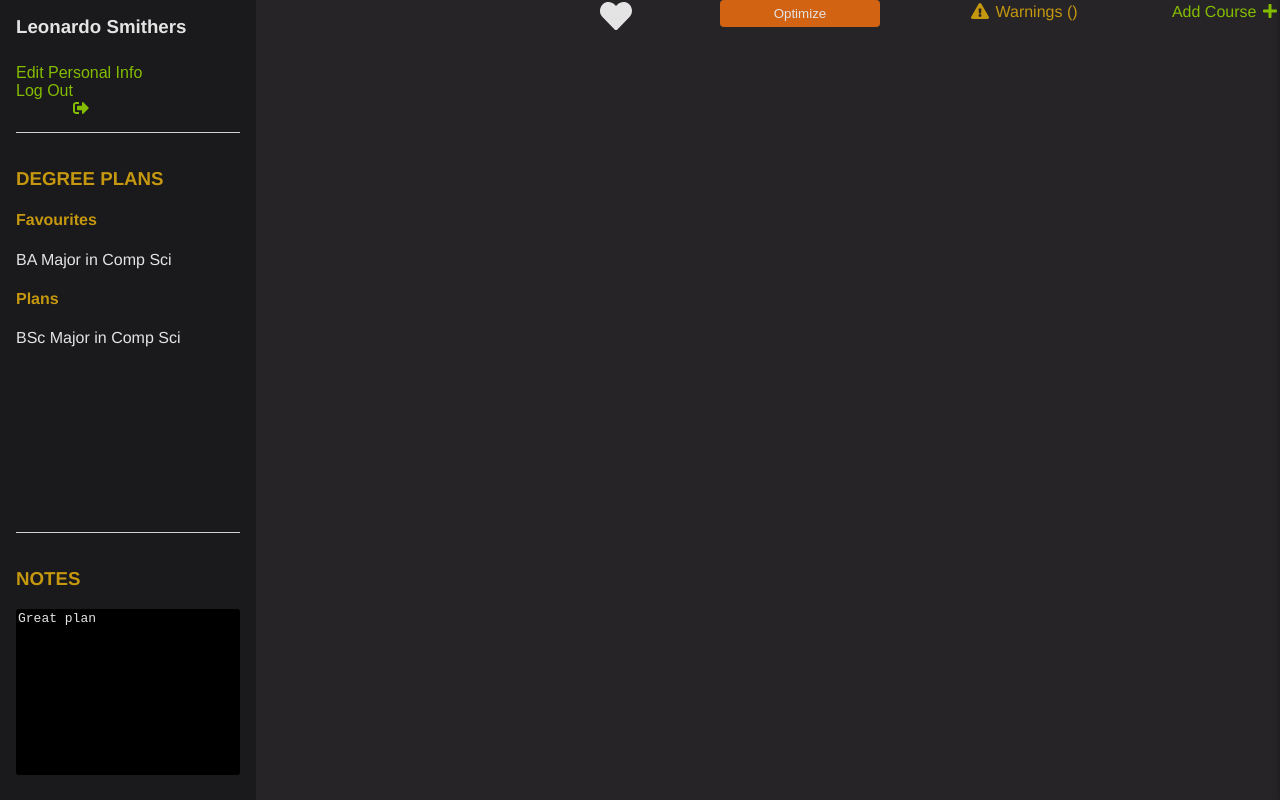
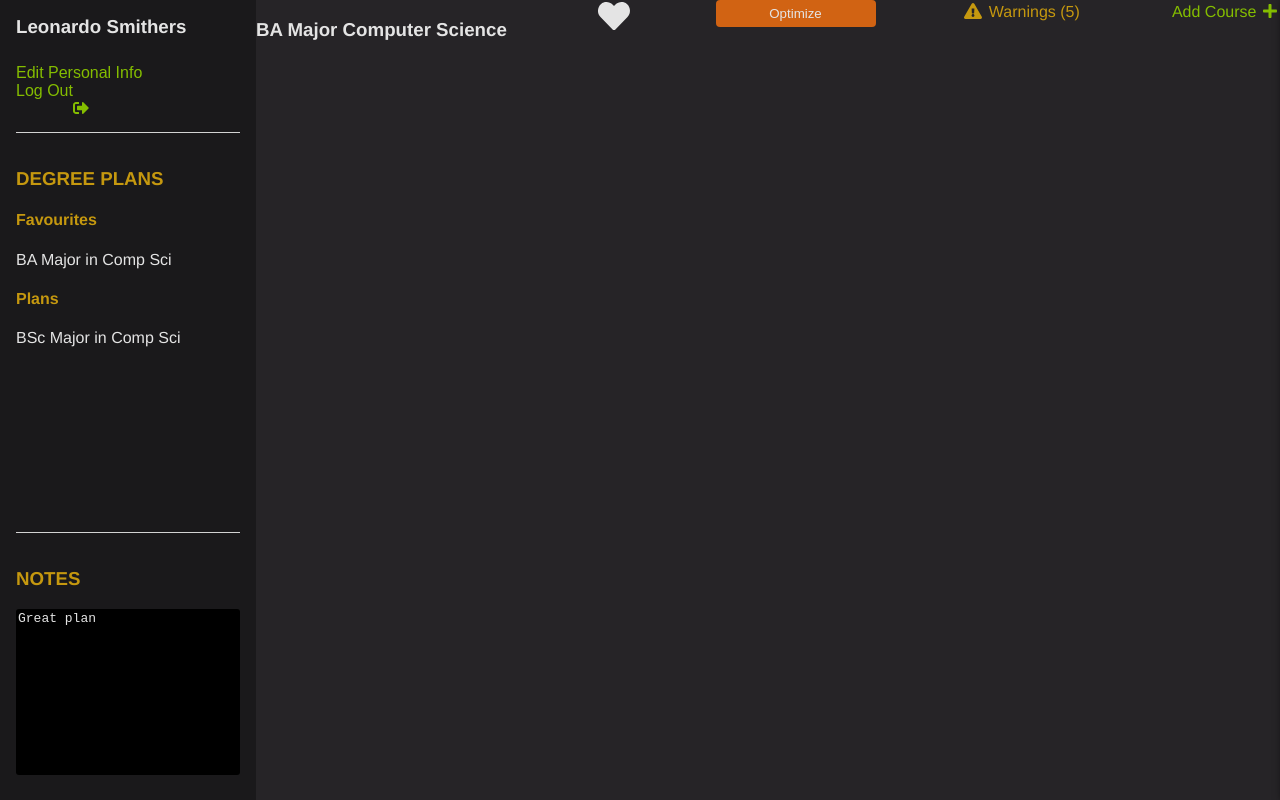
Before and after one commit to UBCO-COSC499-Winter-2018-Term-1-2/visual-course-planner, a React app in the folder client/: page /main in a window 1280 px wide. Built offline with nearby package versions, Linux system fonts and the light colour scheme.

Commit message:
Add props, state variables and callback functions for Plan Name and Warning Summary components

```diff
--- a/client/src/containers/Main.js
+++ b/client/src/containers/Main.js
@@ -13,7 +13,9 @@ class Main extends Component {
   }
 
   state = {
-    drawerOpen : false
+    drawerOpen : false,
+    showSnackbar : false,
+    planName: "BA Major Computer Science"
   };
 
   toggleCourseListSidebarHandler = () => {
@@ -32,6 +34,15 @@ class Main extends Component {
     //optimize button logic goes here
   }
 
+  warningSystemHandler = () => {
+    this.setState({ showSnackbar: true });
+    //setTimeout(() => { this.setState({ showSnackbar: false });}, 3000);
+  }
+
+  closeWarningSnackbarHandler = () => {
+    this.setState({ showSnackbar: false });
+  }
+
   render() {
     let backdrop;
 
@@ -45,8 +56,14 @@ class Main extends Component {
         <PlanList/>
         <NoteArea/>
         <PlannerArea
+          planName={this.state.planName}
           toggleSidebar={this.toggleCourseListSidebarHandler}
-          optimize={this.optimizeHandler}/>
+          optimize={this.optimizeHandler}
+          numberOfWarnings={5}
+          showWarning={this.warningSystemHandler}
+          showSnackbar={this.state.showSnackbar}
+          closeSnackbar={this.closeWarningSnackbarHandler}
+          warningMessage="Pre-reqs missing for COSC 304"/>
 
        {/*'courseTitle','courseInfo' should come from the database */}
         <CourseListSideBar
```
